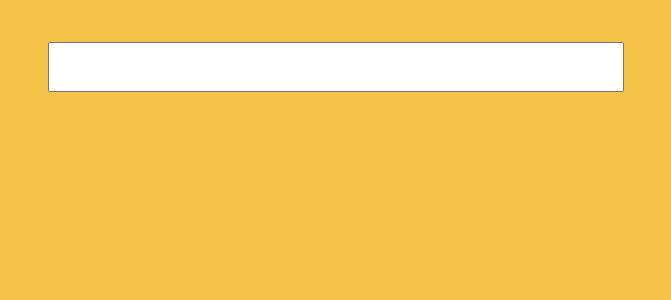
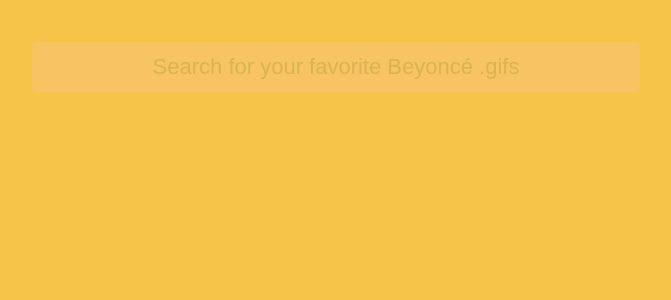
Before and after one commit to jocelynharper/BeyGoodWebApp, a React (Create React App) app: page / in a window 1280 px wide. Shown: the top 300 px of the page, without its empty margins (304-975 px from the left). Built offline with nearby package versions, Linux system fonts and the light colour scheme.

Commit message:
Updating .css

```diff
--- a/src/App.css
+++ b/src/App.css
@@ -1,87 +1,6 @@
 .App {
   text-align: center; margin: 3em auto;
-    width: 90%;
-    margin: 3em auto;
-     width: 90%;
+  width: 90%;
+  margin: 3em auto;
+  width: 95%;
 }
-
-.gif-item {
-    box-shadow: 2px 2px 4px 0 #ccc;
-    box-sizing: border-box;
-    display: inline-block;
-    margin: 0 0 1.5em;
-    padding: 1em;
-    width: 100%;
-}
-
-.gif-item img {
-    width: 100%;
-}
-
-.gif-list {
-    column-gap: 1.5em;
-    font-size: .85em;
-    margin: 1.5em 0;
-    padding: 0;
-}
-
-input {
-    display: block;
-    font-size: 22px;
-    height: 50px;
-    margin: 0 auto;
-    text-align: center;
-    width: 50%;
-}
-
-.App-header {
-  height: 150px;
-  padding: 20px;
-  color: white;
-}
-
-.App-title {
-  font-size: 1.5em;
-}
-
-.App-intro {
-  font-size: large;
-}
-
-@media only screen and (min-width: 400px) {
-    .gif-list {
-        -moz-column-count: 2;
-        -webkit-column-count: 2;
-        column-count: 2;
-    }
-}
-
-@media only screen and (min-width: 700px) {
-    .gif-list {
-        -moz-column-count: 3;
-        -webkit-column-count: 3;
-        column-count: 3;
-    }
-}
-
-@media only screen and (min-width: 900px) {
-    .gif-list {
-        -moz-column-count: 4;
-        -webkit-column-count: 4;
-        column-count: 4;
-    }
-}
-
-@media only screen and (min-width: 1100px) {
-    .gif-list {
-        -moz-column-count: 5;
-        -webkit-column-count: 5;
-        column-count: 5;
-    }
-}
-
-@media only screen and (min-width: 1280px) {
-    .app {
-        width: 1140px;
-    }
-}
--- a/src/SearchBar.js
+++ b/src/SearchBar.js
@@ -13,8 +13,8 @@
 
   render(){
     return(
-      <div className = "Search Bar">
-        <input onChange={event => this.onInputChange(event.target.value)} />
+      <div className = "search-bar">
+        <input placeholder="Search for your favorite Beyoncé .gifs" onChange={event => this.onInputChange(event.target.value)} />
       </div>
     );
   }
--- a/src/index.css
+++ b/src/index.css
@@ -4,3 +4,86 @@
   font-family: sans-serif;
   background-color: #F5C449;
 }
+
+.gif-item {
+    box-sizing: border-box;
+    display: inline-block;
+    margin: 0 0 1.5em;
+    padding: 1em;
+    width: 100%;
+}
+
+.gif-item img {
+    width: 100%;
+}
+
+.gif-list {
+    column-gap: 1.5em;
+    font-size: .85em;
+    margin: 1.5em 0;
+    padding: 0;
+}
+
+.search-bar{
+  opacity: 20%;
+}
+
+input {
+    display: inline;
+    background-color: pink;
+    border: 2px solid pink;
+    border-radius: 5px;
+    font-size: 22px;
+    height: 50px;
+    margin: 0 auto;
+    text-align: center;
+    width: 50%;
+    outline: none;
+}
+
+input[type=text] {
+  -webkit-transition: width 0.4s ease-in-out;
+  transition: width 0.4s ease-in-out;
+}
+
+input[type=text]: focus {
+  width: 100%;
+}
+
+@media only screen and (min-width: 400px) {
+    .gif-list {
+        -moz-column-count: 2;
+        -webkit-column-count: 2;
+        column-count: 2;
+    }
+}
+
+@media only screen and (min-width: 700px) {
+    .gif-list {
+        -moz-column-count: 3;
+        -webkit-column-count: 3;
+        column-count: 3;
+    }
+}
+
+@media only screen and (min-width: 900px) {
+    .gif-list {
+        -moz-column-count: 4;
+        -webkit-column-count: 4;
+        column-count: 4;
+    }
+}
+
+@media only screen and (min-width: 1100px) {
+    .gif-list {
+        -moz-column-count: 5;
+        -webkit-column-count: 5;
+        column-count: 5;
+    }
+}
+
+@media only screen and (min-width: 1280px) {
+    .app {
+        width: 1140px;
+    }
+}
```
